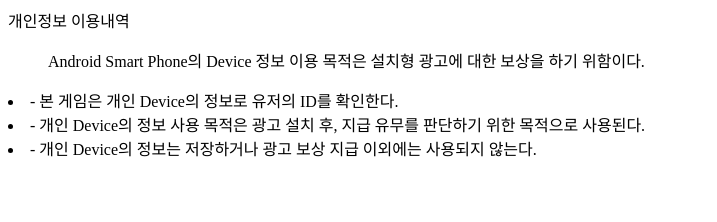
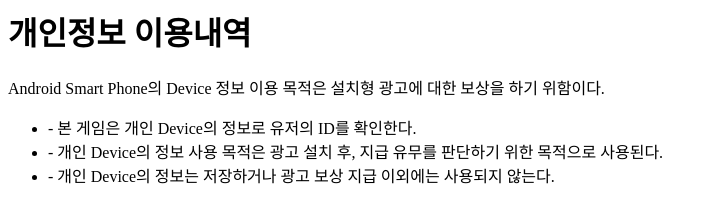
Before and after one commit to b08company/b08company.github.io, a plain HTML site: page index.html in a window 1280 px wide. Shown: the whole page, without its empty margins (0-717 px from the left). Drawn offline with Linux system fonts and the light colour scheme.

Commit message:
개인정보이용내역 ver.3

```diff
--- a/index.html
+++ b/index.html
@@ -5,10 +5,12 @@
         <title> 개인정보이용내역 </title>
     </head>
     <body>
-        <p>개인정보 이용내역</p>
-        <ul>Android Smart Phone의 Device 정보 이용 목적은 설치형 광고에 대한 보상을 하기 위함이다. </ul>
+        <h1>개인정보 이용내역</h1>
+        <p>Android Smart Phone의 Device 정보 이용 목적은 설치형 광고에 대한 보상을 하기 위함이다. </p>
+        <ul>
             <li> - 본 게임은 개인 Device의 정보로 유저의 ID를 확인한다.</li>
             <li> - 개인 Device의 정보 사용 목적은 광고 설치 후, 지급 유무를 판단하기 위한 목적으로 사용된다. </li>
             <li> - 개인 Device의 정보는 저장하거나 광고 보상 지급 이외에는 사용되지 않는다.</li>
+        </ul>
     </body>
 <html>
```
